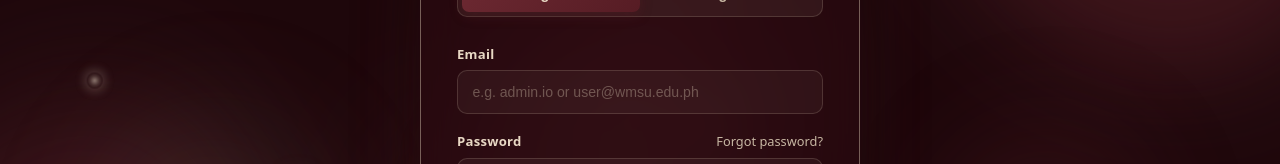
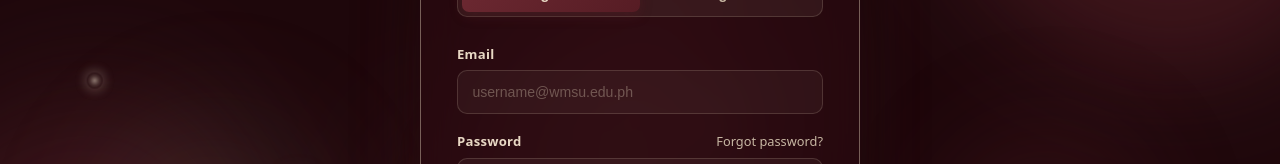
Before and after one commit to ty202500488-jpg/AnnouncementEvents, a React (Vite) app in the folder client/: page /auth in a window 1280 px wide. Shown: the part 297-461 px from the top of the page. Built offline with nearby package versions, Linux system fonts and the light colour scheme.

Commit message:
refactor: Update email placeholder in Auth component for clarity

```diff
--- a/client/src/pages/Auth.jsx
+++ b/client/src/pages/Auth.jsx
@@ -318,7 +318,7 @@ export default function Auth() {
                 <div className="input-container">
                   <input
                     type="text"
-                    placeholder="e.g. admin.io or user@wmsu.edu.ph"
+                    placeholder="username@wmsu.edu.ph"
                     value={loginData.email}
                     onChange={(e) => setLoginData({ ...loginData, email: e.target.value })}
                     required
```
